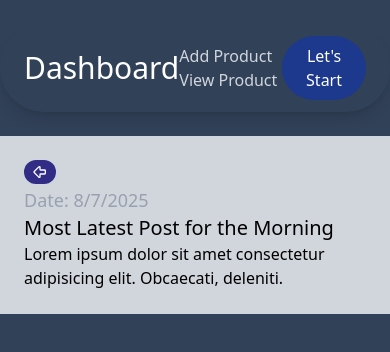
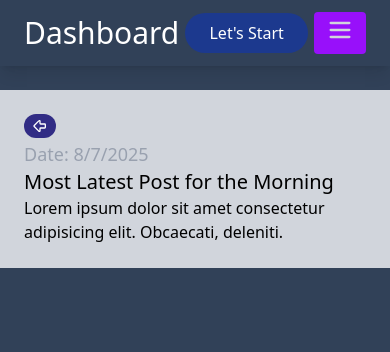
Before and after one commit to jakariya-ahmed/tiny-projects, a React (Vite) app in the folder react-partial-projects/: page /dashboard/post/1 in a window 390 px wide. Shown: the top 352 px of the page. Built offline with nearby package versions, Linux system fonts and the light colour scheme.

Commit message:
completed resonsive menu

```diff
--- a/react-partial-projects/src/App.jsx
+++ b/react-partial-projects/src/App.jsx
@@ -1,47 +1,18 @@
-import { useState } from 'react'
 import './App.css'
-import { BrowserRouter, Routes, Route } from 'react-router-dom'
-import Home from './pages/Home'
-import About from './pages/AboutPage'
-import ProductAdd from './pages/dashboard/ProductAddPage'
-import ViewProduct from './pages/dashboard/ViewProductPage';
-import DashboardLayout from './pages/dashboard/DashboardLayout'
-import HomeLayout from './pages/HomeLayout'
-import Dashboard from './pages/dashboard/Dashboard'
-import NotFound from './pages/NotFound'
-import SinglePost from './pages/dashboard/post/SinglePost'
-
+import { BrowserRouter} from 'react-router-dom'
+import AppRouter from './router/AppRouter'
 
 function App() {
 
   return (
-    <div className='min-h-screen bg-slate-700 pt-6'>
-            <BrowserRouter>
-                {/* Routes  */}
-              <Routes>
+    <div className='min-h-screen bg-slate-700'>
+        <BrowserRouter>
+            {/* Routes  */}
 
-                {/* Home routes  */}
-                <Route path='/' element={<HomeLayout />}>
-                  <Route index element={<Home />} />
-                  <Route path='/about' element={<About />} />
-                </Route>
+            <AppRouter />
 
-
-
-                {/* Dashboard routes  */}
-                <Route path='/dashboard' element={<DashboardLayout />}>
-                    <Route index element={<Dashboard />} />
-                    <Route path='add-product' element={<ProductAdd />} />
-                    <Route path='view-product' element={<ViewProduct/>} />
-                    <Route path='post/:id' element={<SinglePost /> } />
-                </Route>
-
-                <Route path='*' element={<NotFound />}/>
-
-              </Routes>
-              {/* End routes  */}
-
-            </BrowserRouter>
+            {/* Routes  */}
+        </BrowserRouter>
     </div>
   )
 }
--- a/react-partial-projects/src/components/Navbar.jsx
+++ b/react-partial-projects/src/components/Navbar.jsx
@@ -1,24 +1,59 @@
 import { Link } from 'react-router-dom';
 import Logo from '/icon.png';
+import { useState } from 'react';
+import { Menu, X } from 'lucide-react';
 export default function Navbar() {
+
+    const [isOpen, setIsOpen] = useState(false);
+
+    const toggleMenu = () => setIsOpen(prev => !prev);
+
     return (
-        <header className='max-w-6xl mx-auto bg-gray-600 flex justify-between items-center px-6 py-3 rounded-full'>
+        <header className='max-w-6xl mx-auto bg-gray-600 px-6 py-3'>
+            <div className='flex justify-between items-center'>
                 <div>
                     {/* logo section  */}
                     <img src={Logo} alt="" srcset="" className='w-10 h-10' />
                 </div>
-            <div>
-                {/* menu section  */}
+
+                {/* Desktop menu section  */}
+                <div className='hidden md:block'>
                     <nav className='space-x-4 text-gray-300 font-semobold'>
                         <Link className='hover:text-white transition' to='/'>Home </Link>
                         <Link className='hover:text-white transition' to='/about'>About</Link>
                         <Link className='hover:text-white transition' to='/dashboard'>Dashboard</Link>
                     </nav>
                 </div>
+
                 <div>
                     {/* call to action section  */}
                     <button className='bg-blue-900 text-white px-6 py-2 rounded-full'> Let's Start </button>
                 </div>
+
+                {/* Hamburger Icon  */}
+                <div>
+                    <button className='md:hidden bg-blue-800 px-4 py-2 rounded text-gray-300 cursor-pointer'
+                        onClick={toggleMenu}
+                    >
+                        {isOpen ? <X size={28} /> : <Menu size={28} />}
+                    </button>
+                </div>
+
+            </div>
+
+            {/* Mobile menu  */}
+            {isOpen &&
+            <div className='md:hidden px-4 pb-4 bg-gray-600'>
+                <nav className='space-x-4 text-center space-y-2 mt-6 text-gray-300 font-semobold'>
+                    <Link onClick={toggleMenu} className='block hover:text-white transition' to='/'>Home </Link>
+                    <Link onClick={toggleMenu} className='block hover:text-white transition' to='/about'>About</Link>
+                    <Link onClick={toggleMenu} className='block hover:text-white transition' to='/dashboard'>Dashboard</Link>
+                </nav>
+            </div>
+            }
+
+
+
         </header>
     );
 }
--- a/react-partial-projects/src/components/dashboard/DashboardNav.jsx
+++ b/react-partial-projects/src/components/dashboard/DashboardNav.jsx
@@ -1,13 +1,21 @@
+import { Menu, X } from 'lucide-react';
+import { useState } from 'react';
 import { Link } from 'react-router-dom';
 
 export default function DashboardNav() {
+
+    const[isOpen, setIsOpen] = useState(false);
+
+    const toggleMenu = () => setIsOpen(prev => !prev)
+
     return (
-        <header className='max-w-6xl mx-auto shadow-lg flex justify-between items-center px-6 py-3 rounded-full'>
+        <header className='max-w-6xl mx-auto shadow-lg px-6 py-3 md:rounded-full'>
+            <nav className='flex justify-between items-center'>
                 <div>
                     {/* logo section  */}
                     <Link className='text-3xl text-white' to='/dashboard'>Dashboard</Link>
                 </div>
-            <div>
+                <div className='hidden md:block'>
                     {/* menu section  */}
                     <nav className='space-x-4 text-gray-300 font-semobold'>
                         <Link className='hover:text-white transition' to='/dashboard/add-product'> Add Product </Link>
@@ -18,6 +26,25 @@ export default function DashboardNav() {
                     {/* call to action section  */}
                     <button className='bg-blue-900 text-white px-6 py-2 rounded-full'> Let's Start </button>
                 </div>
+
+                {/* Humburger Icon  */}
+                <div className='md:hidden bg-purple-600 text-gray-300 rounded px-3 py-1'>
+                    <button onClick={toggleMenu}>
+                        {isOpen ? <X size={28} /> : <Menu size={28}/>}
+                    </button>
+                </div>
+
+            </nav>
+
+            {/* Mobile Menu  */}
+            {isOpen &&
+                <nav className='md:hidden space-x-4 space-y-2 text-center text-gray-300 font-semobold mt-6'>
+                    <Link onClick={toggleMenu} className='block hover:text-white transition' to='/dashboard/add-product'> Add Product </Link>
+                    <Link onClick={toggleMenu} className='block hover:text-white transition' to='/dashboard/view-product'>View Product</Link>
+                </nav>
+            }
+
+
         </header>
     );
 }
--- a/react-partial-projects/src/pages/dashboard/post/SinglePost.jsx
+++ b/react-partial-projects/src/pages/dashboard/post/SinglePost.jsx
@@ -31,7 +31,7 @@ const post = posts.find((p) => p.id === parseInt(id));
     if (!post) return <h1>Post Not Found.</h1>;
 
     return (
-        <div className="bg-gray-300 max-w-3xl mx-auto p-6 mt-6">
+        <div className="bg-gray-300 max-w-lg sm:max-w-3xl md:max-w-2xl  mx-auto p-6 mt-6">
             <Link to='/dashboard'>
                 <button className="bg-indigo-900 px-2 py-1 rounded-full text-white"> <ArrowBigLeft size={16}/> </button>
             </Link>
--- /dev/null
+++ b/react-partial-projects/src/router/AppRouter.jsx
@@ -0,0 +1,42 @@
+
+import { Routes, Route } from 'react-router-dom'
+import Home from '../pages/Home'
+import About from '../pages/AboutPage'
+import ProductAdd from '../pages/dashboard/ProductAddPage'
+import ViewProduct from '../pages/dashboard/ViewProductPage';
+import DashboardLayout from '../pages/dashboard/DashboardLayout'
+import HomeLayout from '../pages/HomeLayout'
+import Dashboard from '../pages/dashboard/Dashboard'
+import NotFound from '../pages/NotFound'
+import SinglePost from '../pages/dashboard/post/SinglePost'
+
+
+function AppRouter() {
+
+  return (
+    <Routes>
+
+        {/* Home routes  */}
+        <Route path='/' element={<HomeLayout />}>
+            <Route index element={<Home />} />
+            <Route path='/about' element={<About />} />
+        </Route>
+
+
+
+        {/* Dashboard routes  */}
+        <Route path='/dashboard' element={<DashboardLayout />}>
+            <Route index element={<Dashboard />} />
+            <Route path='add-product' element={<ProductAdd />} />
+            <Route path='view-product' element={<ViewProduct/>} />
+            <Route path='post/:id' element={<SinglePost /> } />
+        </Route>
+
+        <Route path='*' element={<NotFound />}/>
+
+    </Routes>
+
+  )
+}
+
+export default AppRouter
```
Lines whose indentation alone changed are shown as unchanged.
